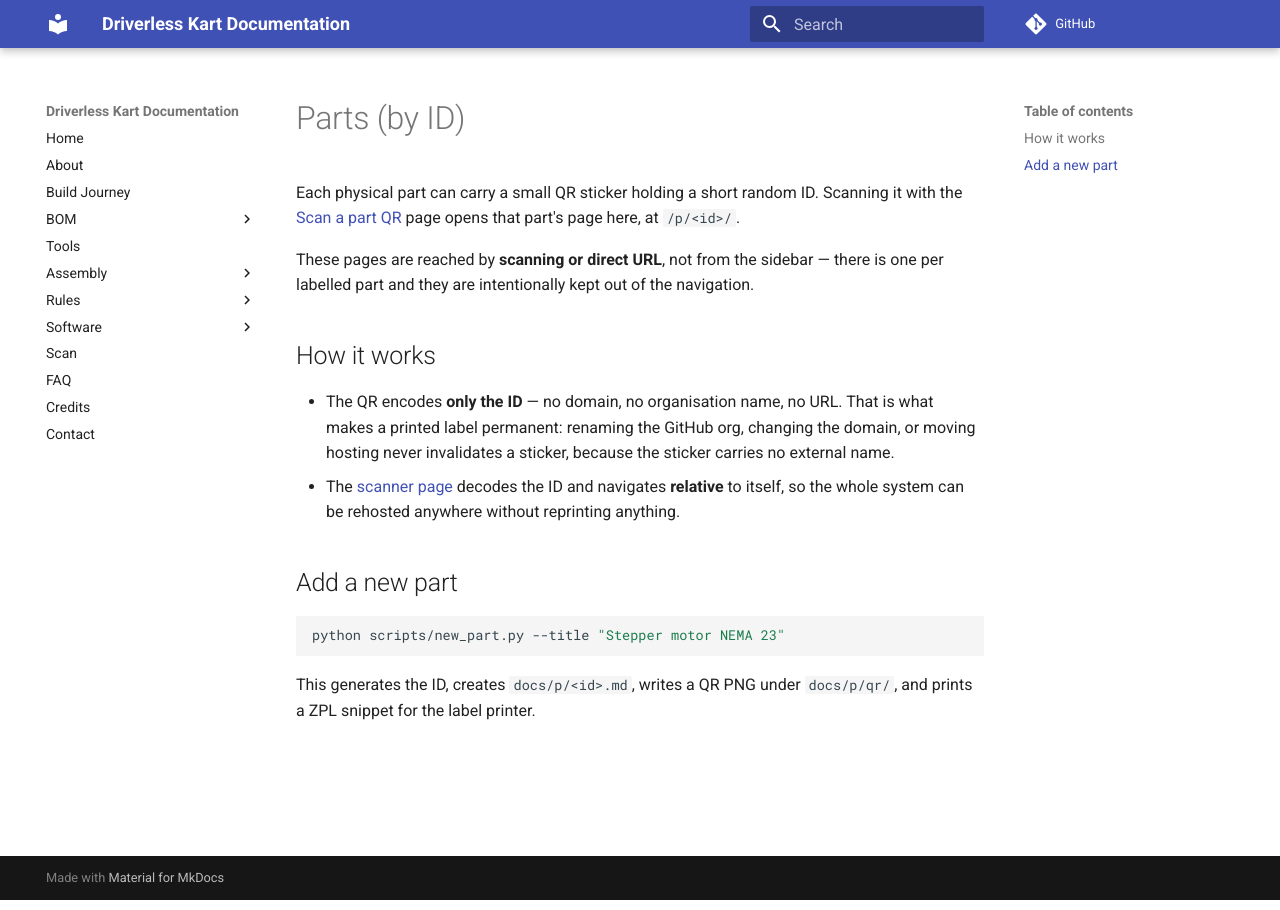
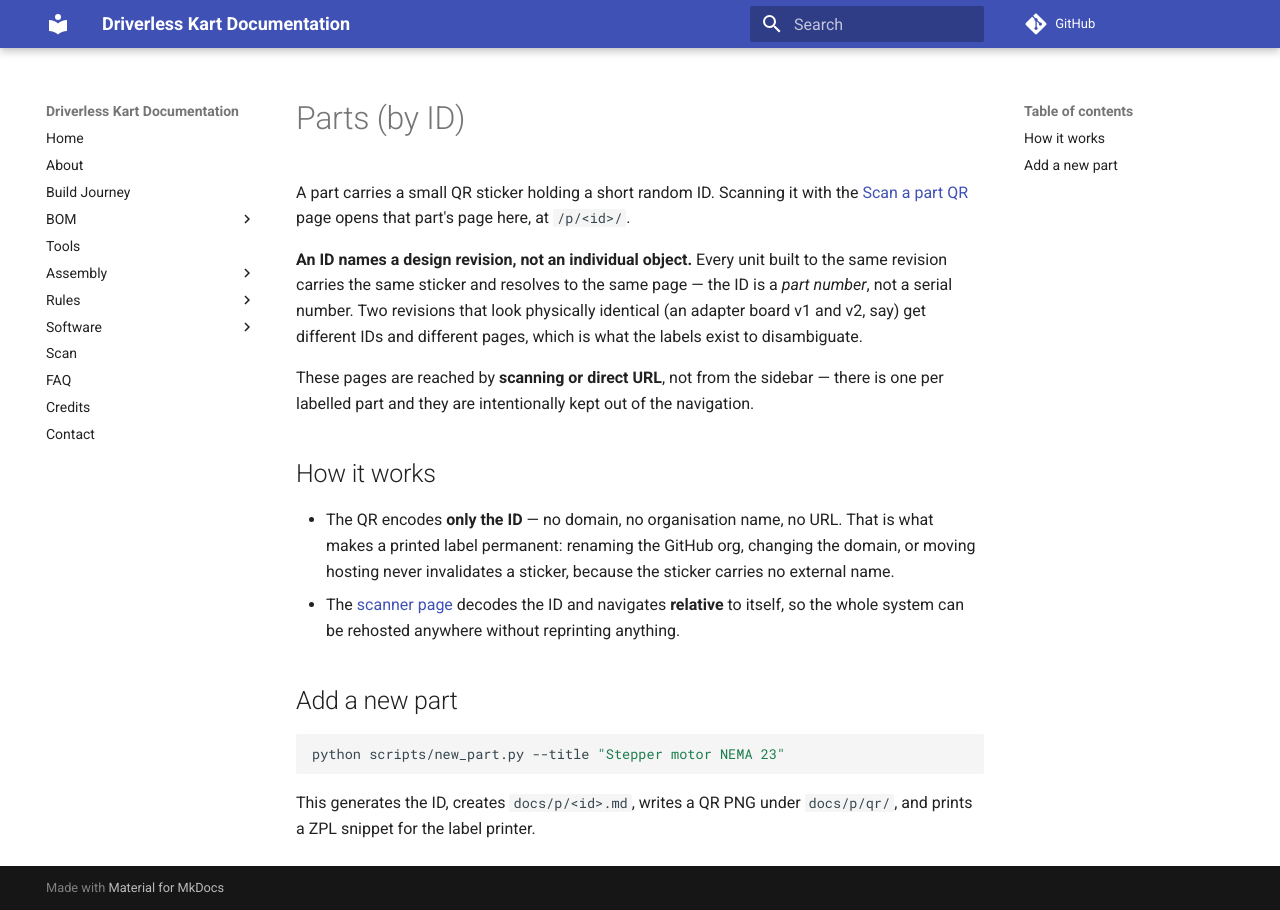
Before and after one commit to UM-Driverless/kart_docs, an MkDocs documentation site: the page built from docs/p/index.md, in a window 1280 px wide. Built offline with MkDocs 1.6.1 and Material for MkDocs 9.7.7, drawn with Linux system fonts in a browser that asks for light colours; comment, search, counter and statistics services are not loaded.

Commit message:
Part IDs identify a design revision, not a physical unit

```diff
--- a/docs/p/index.md
+++ b/docs/p/index.md
@@ -4,8 +4,13 @@ title: Parts (by ID)
 
 # Parts (by ID)
 
-Each physical part can carry a small QR sticker holding a short random ID. Scanning it with the
+A part carries a small QR sticker holding a short random ID. Scanning it with the
 [Scan a part QR](../scan.md) page opens that part's page here, at `/p/<id>/`.
+
+**An ID names a design revision, not an individual object.** Every unit built to the same revision
+carries the same sticker and resolves to the same page — the ID is a *part number*, not a serial
+number. Two revisions that look physically identical (an adapter board v1 and v2, say) get different
+IDs and different pages, which is what the labels exist to disambiguate.
 
 These pages are reached by **scanning or direct URL**, not from the sidebar — there is one per
 labelled part and they are intentionally kept out of the navigation.
```
Also changed, not shown: history.md (+30 -0 lines), 1 other file.
